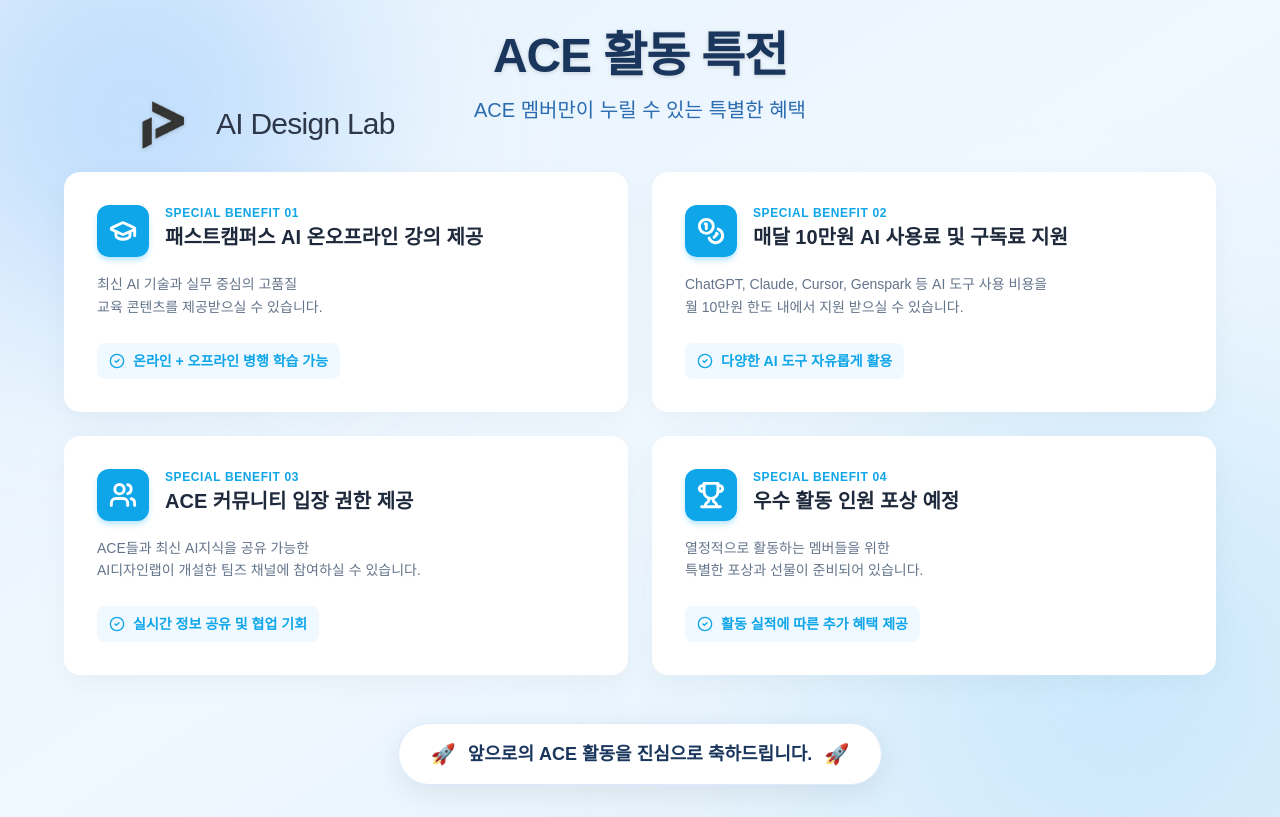
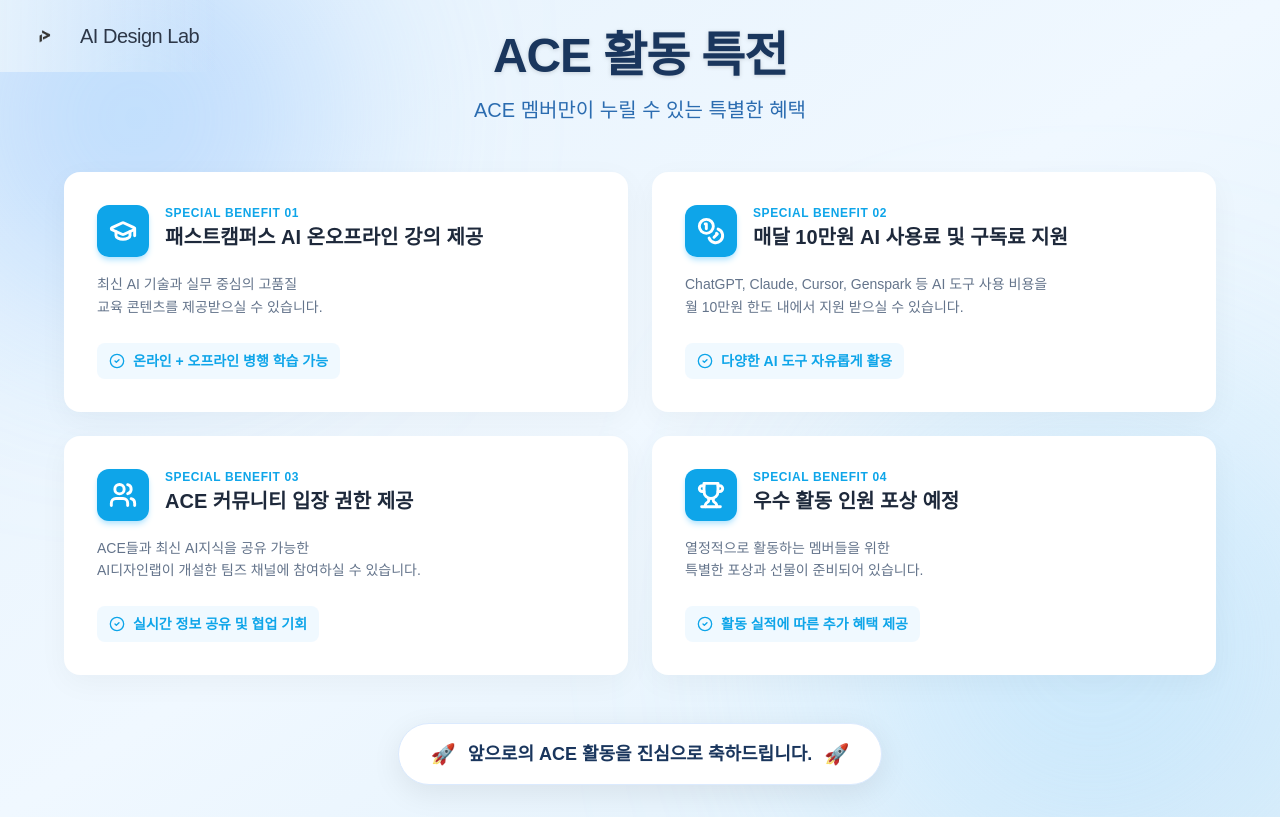
Before and after one commit to Sinabroin/ACE_BOON, a React (Vite) app: page / in a window 1280 px wide. Built offline with nearby package versions, Linux system fonts and the light colour scheme.

Commit message:
Update App.jsx

```diff
--- a/src/App.jsx
+++ b/src/App.jsx
@@ -25,13 +25,14 @@
       className="min-h-screen bg-gradient-to-br from-[#e6f2fc] via-[#f0f8ff] to-[#e0f0fb] text-gray-800 relative overflow-hidden flex flex-col items-center justify-center p-4 sm:p-8"
       style={{ fontFamily: "'Noto Sans KR', sans-serif" }}
     >
-      <div className="absolute top-2 left-8 md:top-3 md:left-12 z-[100] flex items-center">
+      {/* 로고 이미지 + AI Design Lab 텍스트 - 왼쪽 상단 고정 */}
+      <div className="fixed top-0 left-0 z-[100] flex items-center px-4 py-2 bg-gradient-to-r from-[#e6f2fc]/90 to-transparent">
         <img
           src={`${import.meta.env.BASE_URL}logo.png`}
           alt="Logo"
-          className="w-48 h-48 md:w-56 md:h-56 object-contain drop-shadow-sm"
+          className="w-12 h-12 md:w-14 md:h-14 object-contain"
         />
-        <span className="text-2xl md:text-3xl font-medium text-[#2d3748] tracking-tight -ml-14">
+        <span className="text-lg md:text-xl font-medium text-[#2d3748] tracking-tight ml-2">
           AI Design Lab
         </span>
       </div>
```
